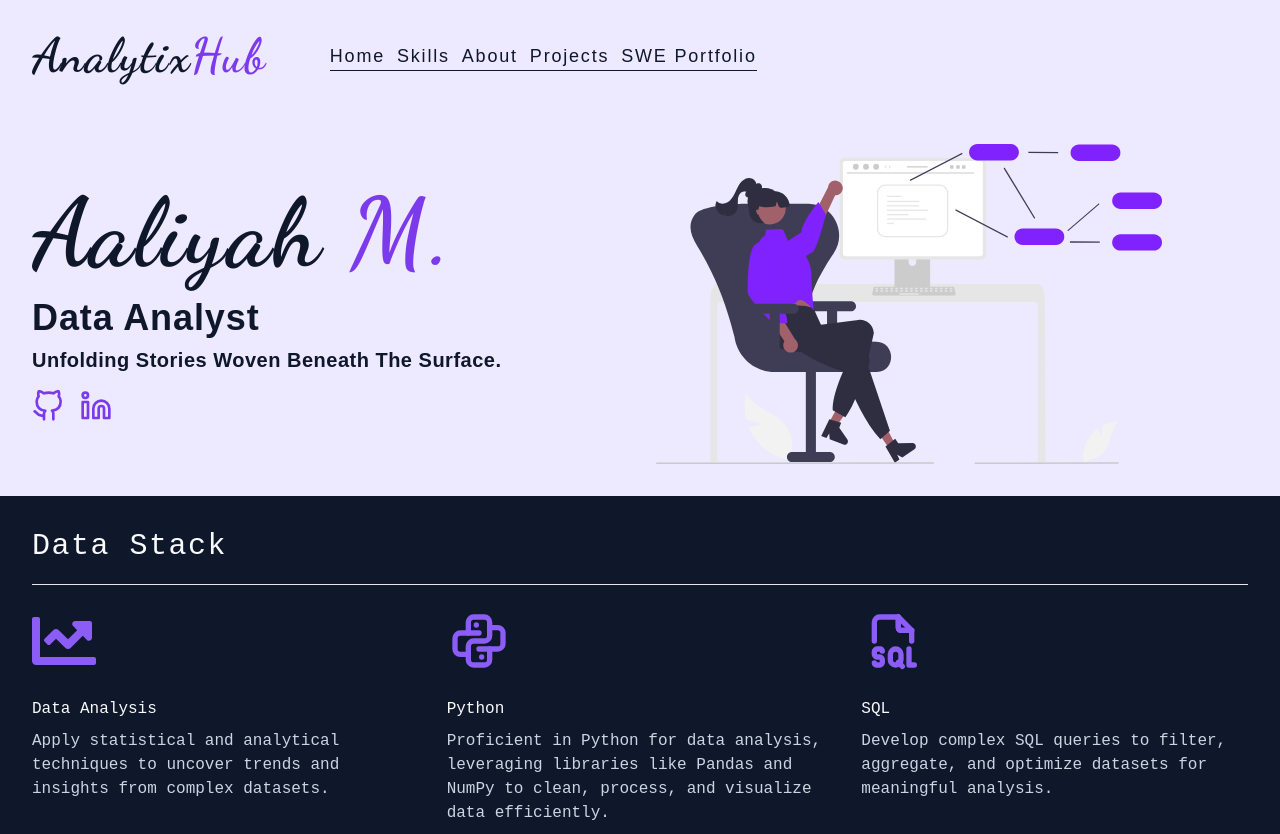
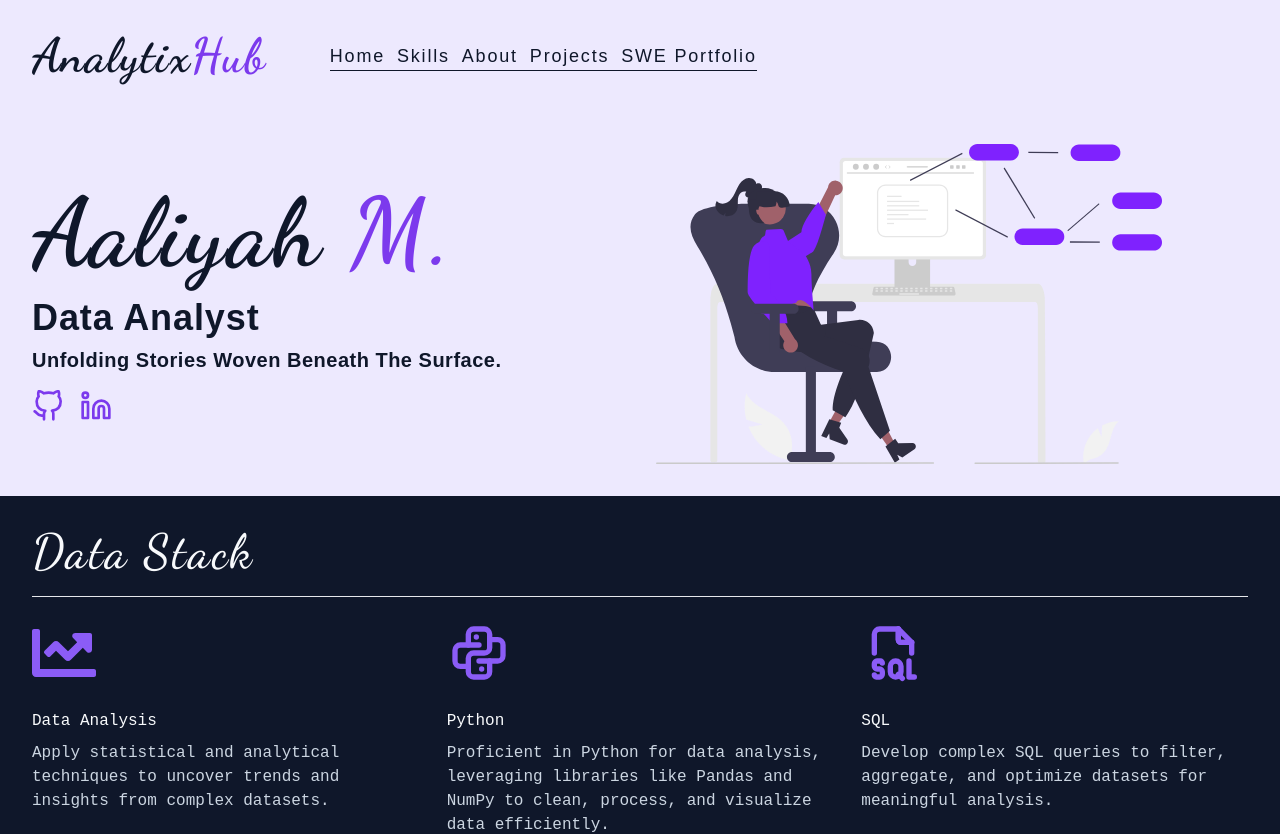
Before and after one commit to Aaliyah1699/SQL-Portfolio, a React (Vite) app: page / in a window 1280 px wide. Shown: the top 834 px of the page. Built offline with nearby package versions, Linux system fonts and the light colour scheme; a web font is replaced by a local one.

Commit message:
Update font and size

```diff
--- a/src/components/SectionTitle.jsx
+++ b/src/components/SectionTitle.jsx
@@ -1,7 +1,7 @@
 const SectionTitle = ({ text }) => {
     return (
         <div className='border-b border-gray-200 pb-5'>
-            <h2 className='text-3xl font-medium tracking-wider capitalize'>
+            <h2 className='text-5xl font-medium tracking-wider capitalize font-dance'>
                 {text}
             </h2>
         </div>
```
